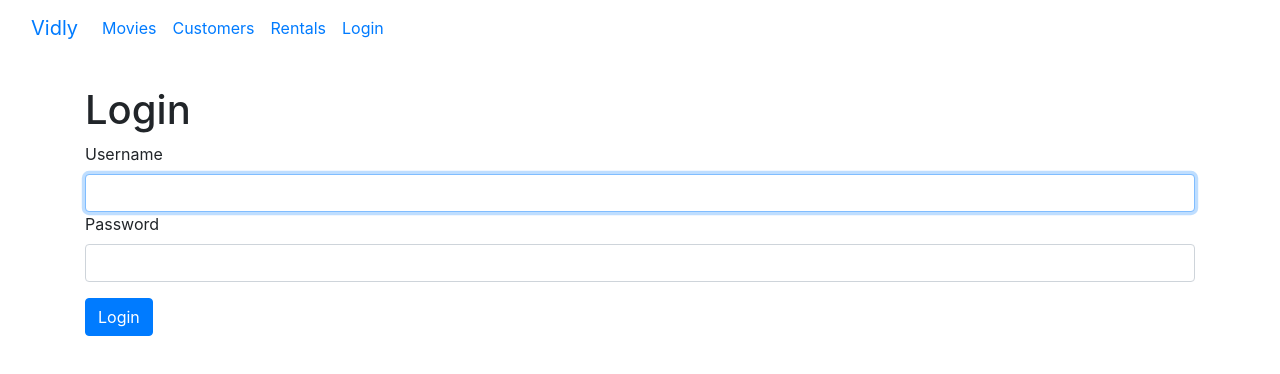
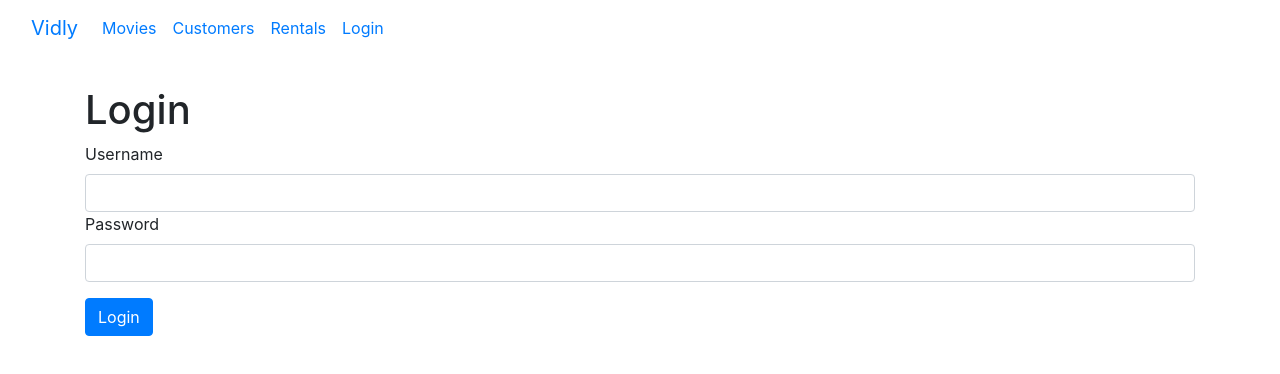
Before and after one commit to Jamal-SaadEddin/Vidly, a React (Create React App) app: page /login in a window 1280 px wide. Shown: the top 374 px of the page. Built offline with nearby package versions, Linux system fonts and the light colour scheme.

Commit message:
5- Controlled Elements

```diff
--- a/src/components/loginForm.jsx
+++ b/src/components/loginForm.jsx
@@ -1,20 +1,21 @@
 import React, { Component } from "react";
 
 class LoginForm extends Component {
-  username = React.createRef();
-
-  componentDidMount() {
-    this.username.current.focus();
-  }
+  state = {
+    account: { username: "", password: "" },
+  };
 
   handleSubmit = (e) => {
     e.preventDefault();
 
     // Call the server
+    console.log("Submitted");
+  };
 
-    const username = this.username.current.value;
-
-    console.log("Submitted");
+  handleChange = (e) => {
+    const account = { ...this.state.account };
+    account.username = e.currentTarget.value;
+    this.setState({ account });
   };
 
   render() {
@@ -25,8 +26,8 @@
           <div className="form-group">
             <label htmlFor="username">Username</label>
             <input
-              //   autoFocus
-              ref={this.username}
+              value={this.state.account.username}
+              onChange={this.handleChange}
               id="username"
               type="text"
               className="form-control"
```
